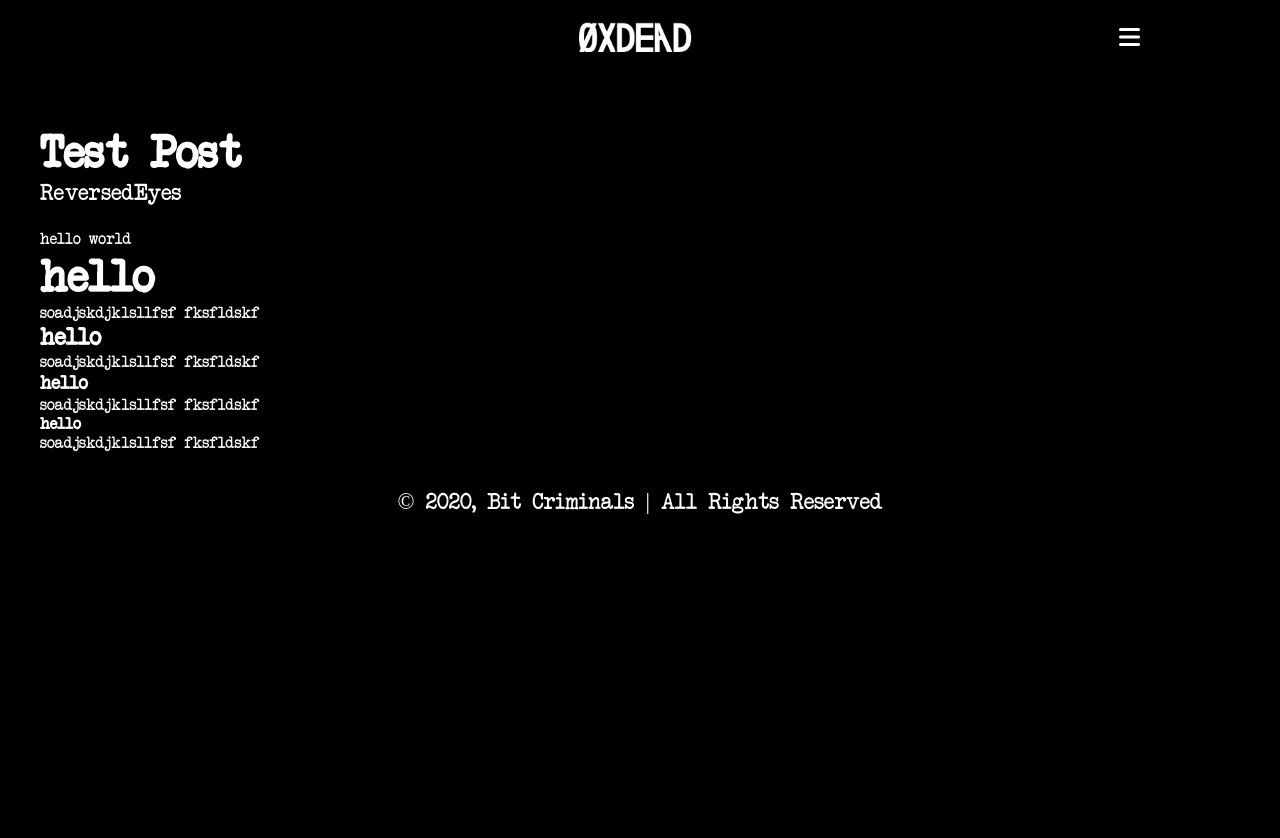
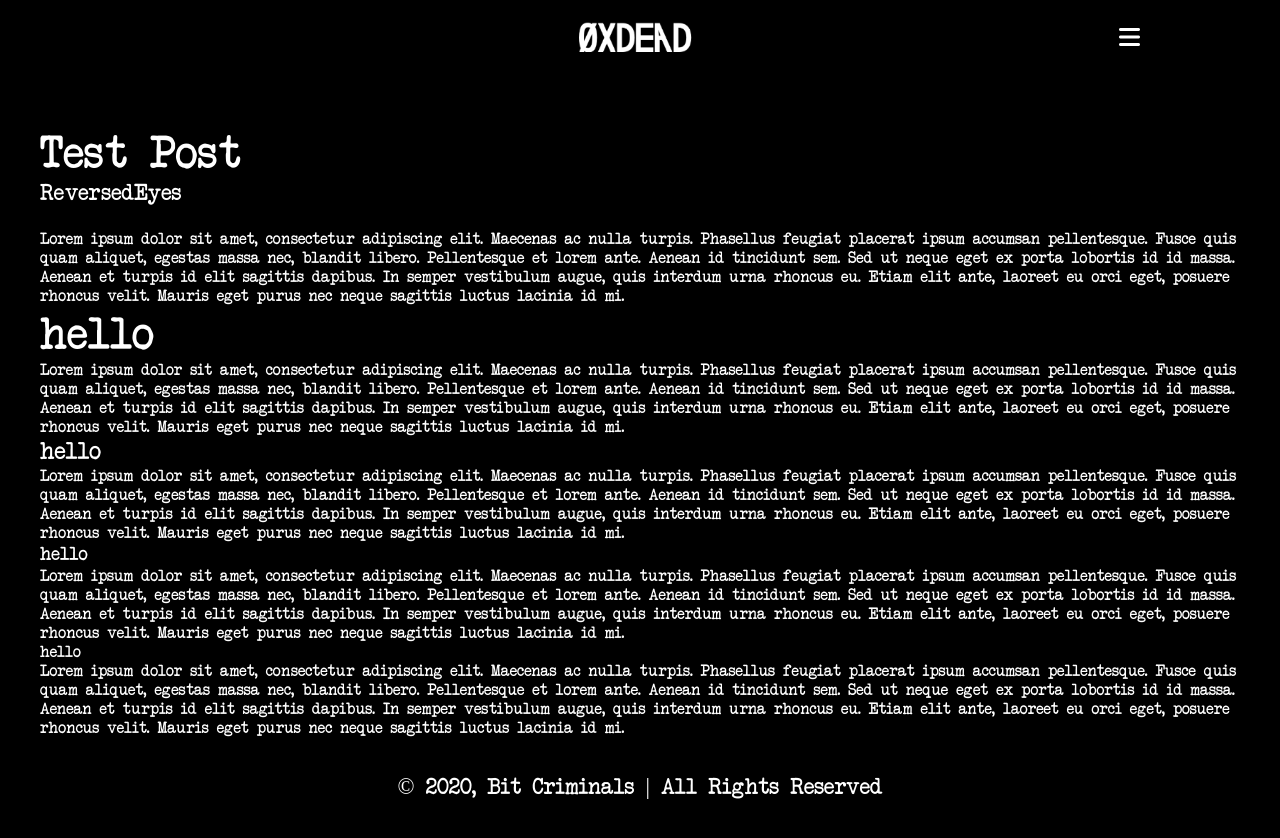
Before and after one commit to bitcriminals/bitcriminals.github.io, a Jekyll site: the page built from _posts/2021-04-29-testpost.md, in a window 1280 px wide. Shown: the top 838 px of the page. Built offline with Jekyll 4.4.1, drawn with Linux system fonts in a browser that asks for light colours; nearby versions of some CDN libraries.

Commit message:
Added demo content

```diff
--- a/_posts/2021-04-29-testpost.md
+++ b/_posts/2021-04-29-testpost.md
@@ -4,20 +4,16 @@ layout: post
 author: ReversedEyes
 ---
 
-hello world
+Lorem ipsum dolor sit amet, consectetur adipiscing elit. Maecenas ac nulla turpis. Phasellus feugiat placerat ipsum accumsan pellentesque. Fusce quis quam aliquet, egestas massa nec, blandit libero. Pellentesque et lorem ante. Aenean id tincidunt sem. Sed ut neque eget ex porta lobortis id id massa. Aenean et turpis id elit sagittis dapibus. In semper vestibulum augue, quis interdum urna rhoncus eu. Etiam elit ante, laoreet eu orci eget, posuere rhoncus velit. Mauris eget purus nec neque sagittis luctus lacinia id mi.
 
 # hello
-soadjskdjklsllfsf
-fksfldskf
+Lorem ipsum dolor sit amet, consectetur adipiscing elit. Maecenas ac nulla turpis. Phasellus feugiat placerat ipsum accumsan pellentesque. Fusce quis quam aliquet, egestas massa nec, blandit libero. Pellentesque et lorem ante. Aenean id tincidunt sem. Sed ut neque eget ex porta lobortis id id massa. Aenean et turpis id elit sagittis dapibus. In semper vestibulum augue, quis interdum urna rhoncus eu. Etiam elit ante, laoreet eu orci eget, posuere rhoncus velit. Mauris eget purus nec neque sagittis luctus lacinia id mi.
 
 ## hello
-soadjskdjklsllfsf
-fksfldskf
+Lorem ipsum dolor sit amet, consectetur adipiscing elit. Maecenas ac nulla turpis. Phasellus feugiat placerat ipsum accumsan pellentesque. Fusce quis quam aliquet, egestas massa nec, blandit libero. Pellentesque et lorem ante. Aenean id tincidunt sem. Sed ut neque eget ex porta lobortis id id massa. Aenean et turpis id elit sagittis dapibus. In semper vestibulum augue, quis interdum urna rhoncus eu. Etiam elit ante, laoreet eu orci eget, posuere rhoncus velit. Mauris eget purus nec neque sagittis luctus lacinia id mi.
 
 ### hello
-soadjskdjklsllfsf
-fksfldskf
+Lorem ipsum dolor sit amet, consectetur adipiscing elit. Maecenas ac nulla turpis. Phasellus feugiat placerat ipsum accumsan pellentesque. Fusce quis quam aliquet, egestas massa nec, blandit libero. Pellentesque et lorem ante. Aenean id tincidunt sem. Sed ut neque eget ex porta lobortis id id massa. Aenean et turpis id elit sagittis dapibus. In semper vestibulum augue, quis interdum urna rhoncus eu. Etiam elit ante, laoreet eu orci eget, posuere rhoncus velit. Mauris eget purus nec neque sagittis luctus lacinia id mi.
 
 #### hello
-soadjskdjklsllfsf
-fksfldskf
+Lorem ipsum dolor sit amet, consectetur adipiscing elit. Maecenas ac nulla turpis. Phasellus feugiat placerat ipsum accumsan pellentesque. Fusce quis quam aliquet, egestas massa nec, blandit libero. Pellentesque et lorem ante. Aenean id tincidunt sem. Sed ut neque eget ex porta lobortis id id massa. Aenean et turpis id elit sagittis dapibus. In semper vestibulum augue, quis interdum urna rhoncus eu. Etiam elit ante, laoreet eu orci eget, posuere rhoncus velit. Mauris eget purus nec neque sagittis luctus lacinia id mi.
--- a/css/post.css
+++ b/css/post.css
@@ -1,3 +1,7 @@
+* {
+    font-weight: normal
+}
+
 header {
     position: sticky;
     transform: translateY(0);
```
